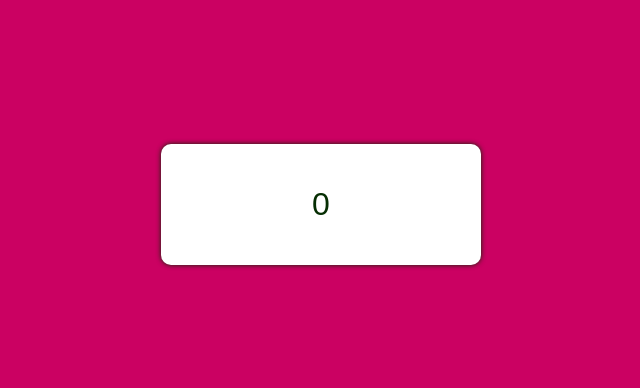
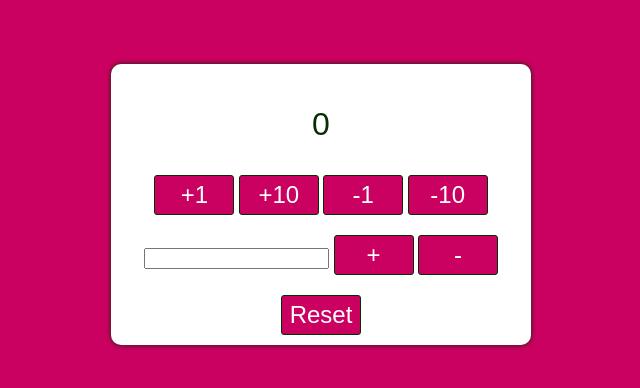
Before and after one commit to elspear/javascript-projects, a plain HTML site: page counter-starter/index.html in a window 1280 px wide. Shown: the part 204-592 px from the top of the page, without its empty margins (319-959 px from the left). Drawn offline with Linux system fonts and the light colour scheme.

Commit message:
completed counter

```diff
--- a/counter-starter/index.html
+++ b/counter-starter/index.html
@@ -15,7 +15,22 @@
         <div id="wrapper">
             <p id="number">0</p>
             <div id="button-wrapper">
+                <input type="button" value="+1" id="addition" onclick="add(1)" />
+                <input type="button" value="+10" id="addition" onclick="add(10)" />
+                <input type="button" value="-1" id="subtraction" onclick="subtract(1)" />
+                <input type="button" value="-10" id="subtraction" onclick="subtract(10)" />
+
+                <div id="custom-input-wrapper">
+                    <input type="number" id="customNumber" placeholder=""Enter number:" min="1" />
+                    <input type="button" value="+" onclick="addCustom()" />
+                    <input type="button" value="-" onclick="subtractCustom()" />
+                </div>
+
+                <div id="reset-wrapper">
+                    <input type="button" value="Reset" id="reset" onclick="reset()" />
+                </div>
             </div>
         </div>
+        <script src="script.js"></script>
     </body>
 </html>
--- a/counter-starter/script.js
+++ b/counter-starter/script.js
@@ -0,0 +1,45 @@
+const add = (step) => {
+    let numberElement = document.getElementById("number");
+    let number = numberElement.innerText;
+    number = parseInt(number) + step;
+    numberElement.innerText = number;
+};
+
+const subtract = (step) => {
+    let numberElement = document.getElementById("number");
+    let number = numberElement.innerText;
+    number = parseInt(number) - step;
+    numberElement.innerText = number;
+}
+
+const reset = () => {
+    let numberElement = document.getElementById("number");
+    numberElement.innerText = "0";
+}
+
+const addCustom = () => {
+    let customInput = document.getElementById("customNumber");
+    let customValue = parseInt(customInput.value);
+
+    // check input is valid
+    if (isNaN(customValue) || customValue <= 0) {
+        alert("Please enter a valid positive number");
+        return;
+    }
+
+    add(customValue);
+    customInput.value = ""; // clear input after use
+}
+
+const subtractCustom = () => {
+    let customInput = document.getElementById("customNumber");
+    let customValue = parseInt(customInput.value);
+
+    if (isNaN(customValue) || customValue <= 0) {
+        alert("Please enter a valid number");
+        return;
+    }
+
+    subtract(customValue);
+    customInput.value = "";
+}
--- a/counter-starter/styles.css
+++ b/counter-starter/styles.css
@@ -11,7 +11,7 @@ body {
 }
 
 #wrapper {
-    width: 300px;
+    width: 400px;
     padding: 10px;
     background-color: #fff;
     border-radius: 10px;
@@ -22,14 +22,20 @@ body {
     font-size: 2rem;
 }
 
+
+#custom-input-wrapper {
+    margin: 20px;
+
+}
+
 input[type="button"] {
     border: 1px solid #062e03;
     background-color: #cb0162;
     color: #fff;
     border-radius: 3px;
-    padding: 2px;
+    padding: 4px;
     font-size: 1.5rem;
-    width: 60px;
+    width: 80px;
     height: 40px;
 }
 
```
Also changed, not shown: index.html (added, +27 -0 lines).
